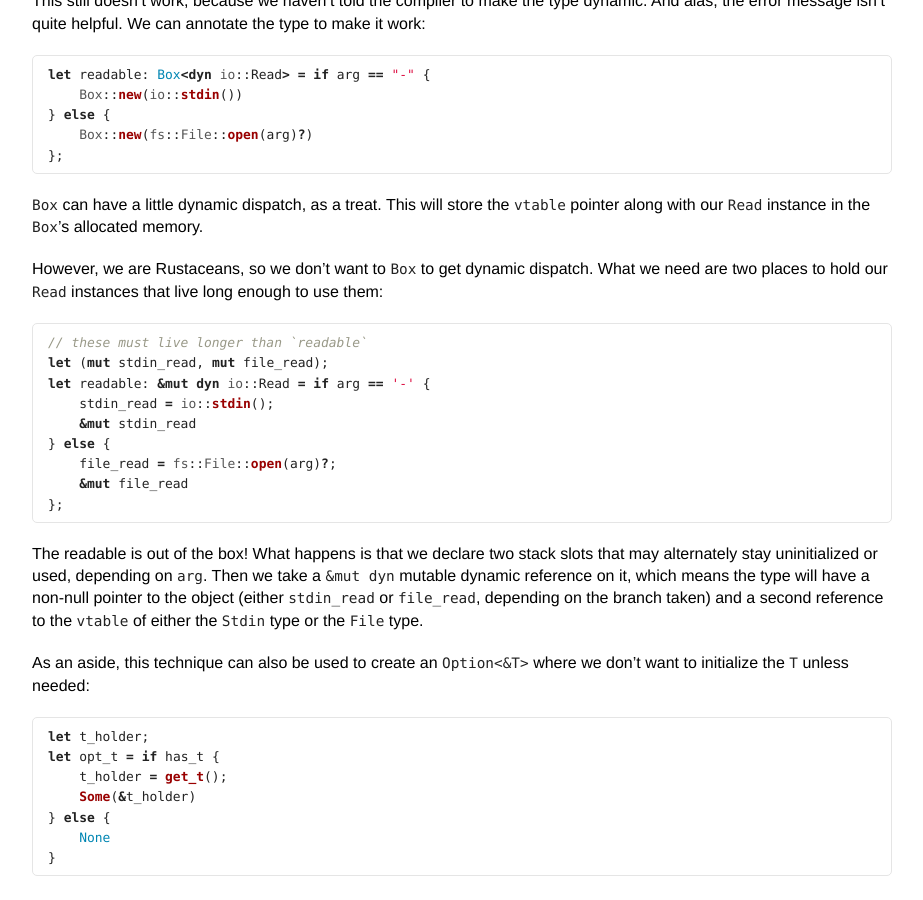
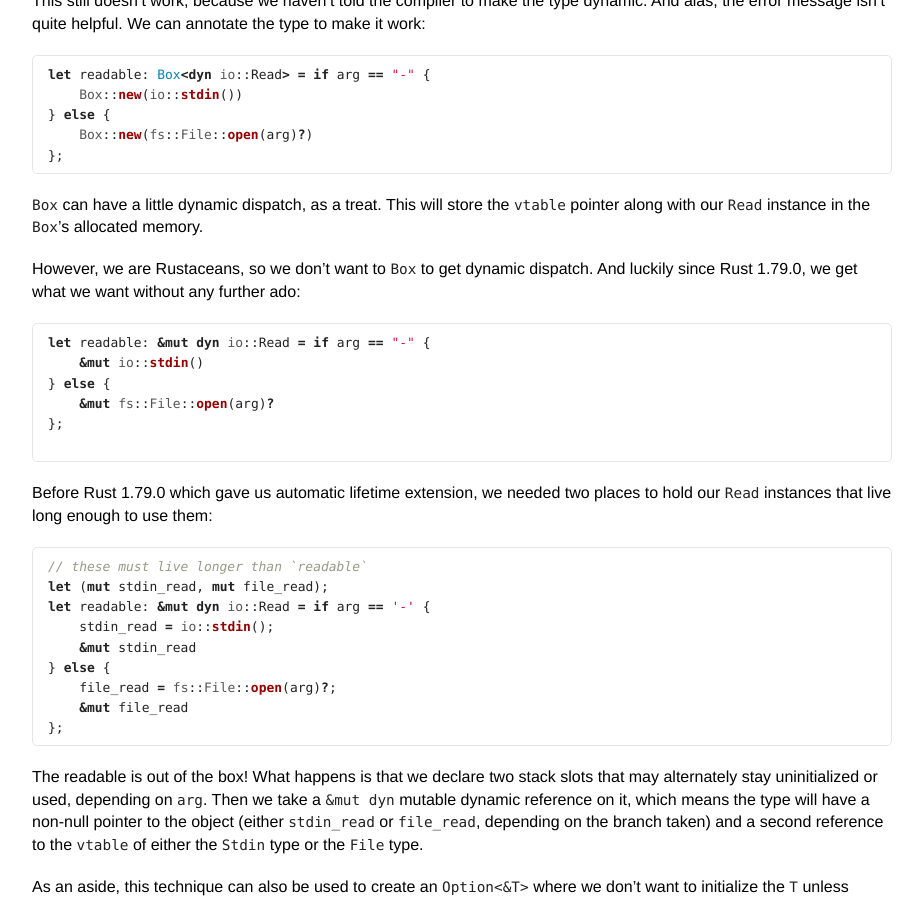
Before and after one commit to llogiq/llogiq.github.io, a Jekyll site: the page built from _posts/2020-03-14-ootb.md, in a window 1280 px wide and 900 px high, scrolled down 1502 px. Shown: the whole window, without its empty margins (178-1101 px from the left). Built offline with Jekyll 4.4.1, drawn with Linux system fonts in a browser that asks for light colours.

Commit message:
update old post thanks to rust update

````diff
--- a/_posts/2020-03-14-ootb.md
+++ b/_posts/2020-03-14-ootb.md
@@ -97,8 +97,21 @@ the `vtable` pointer along with our `Read` instance in the `Box`'s
 allocated memory.
 
 However, we are Rustaceans, so we don't want to `Box` to get dynamic
-dispatch. What we need are two places to hold our `Read` instances that
-live long enough to use them:
+dispatch. And luckily since Rust 1.79.0, we get what we want without
+any further ado:
+
+```rust
+let readable: &mut dyn io::Read = if arg == "-" {
+    &mut io::stdin()
+} else {
+    &mut fs::File::open(arg)?
+};
+
+```
+
+Before Rust 1.79.0 which gave us automatic lifetime extension, we
+needed two places to hold our `Read` instances that live long enough to
+use them:
 
 ```rust
 // these must live longer than `readable`
````
